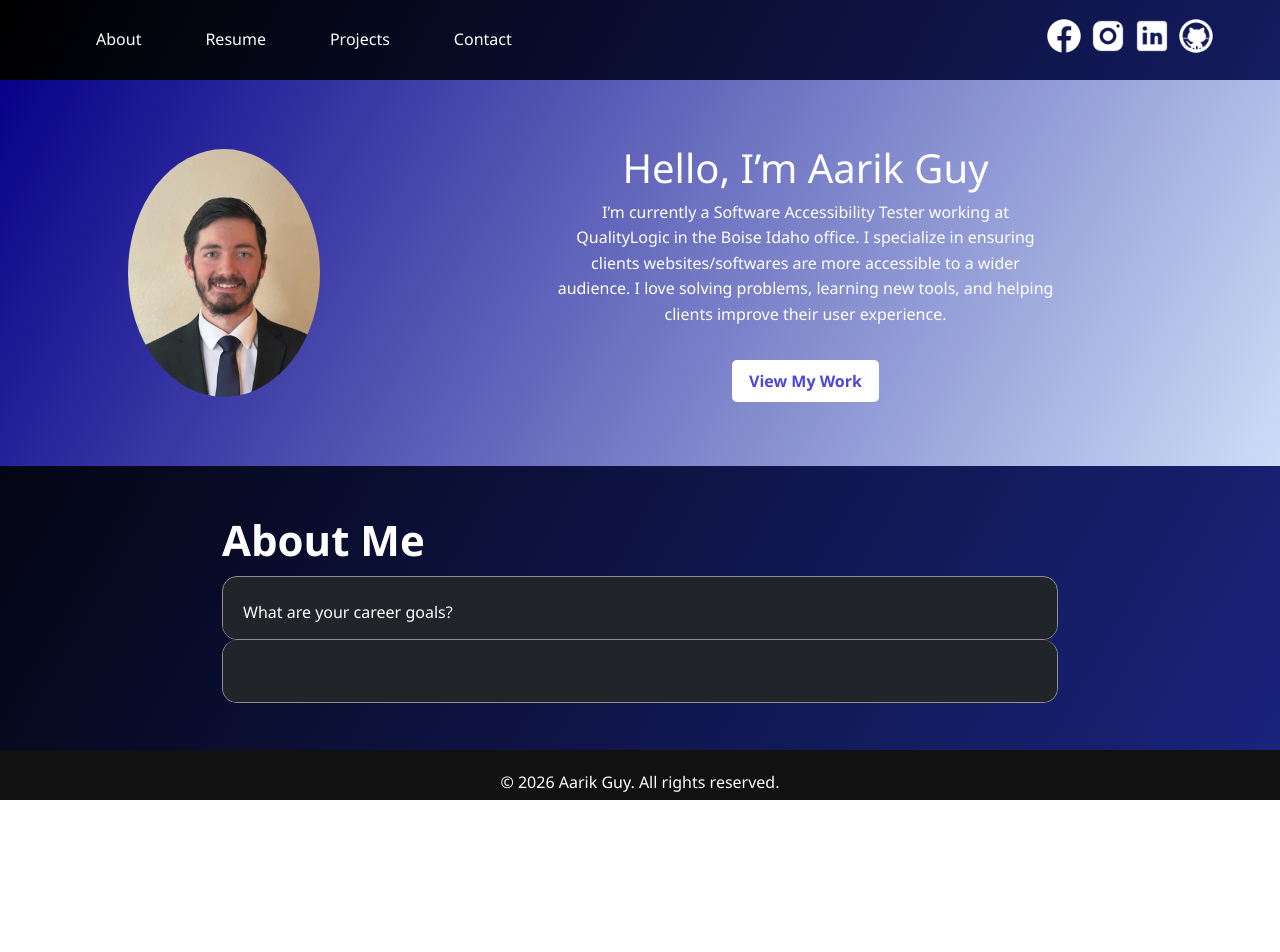
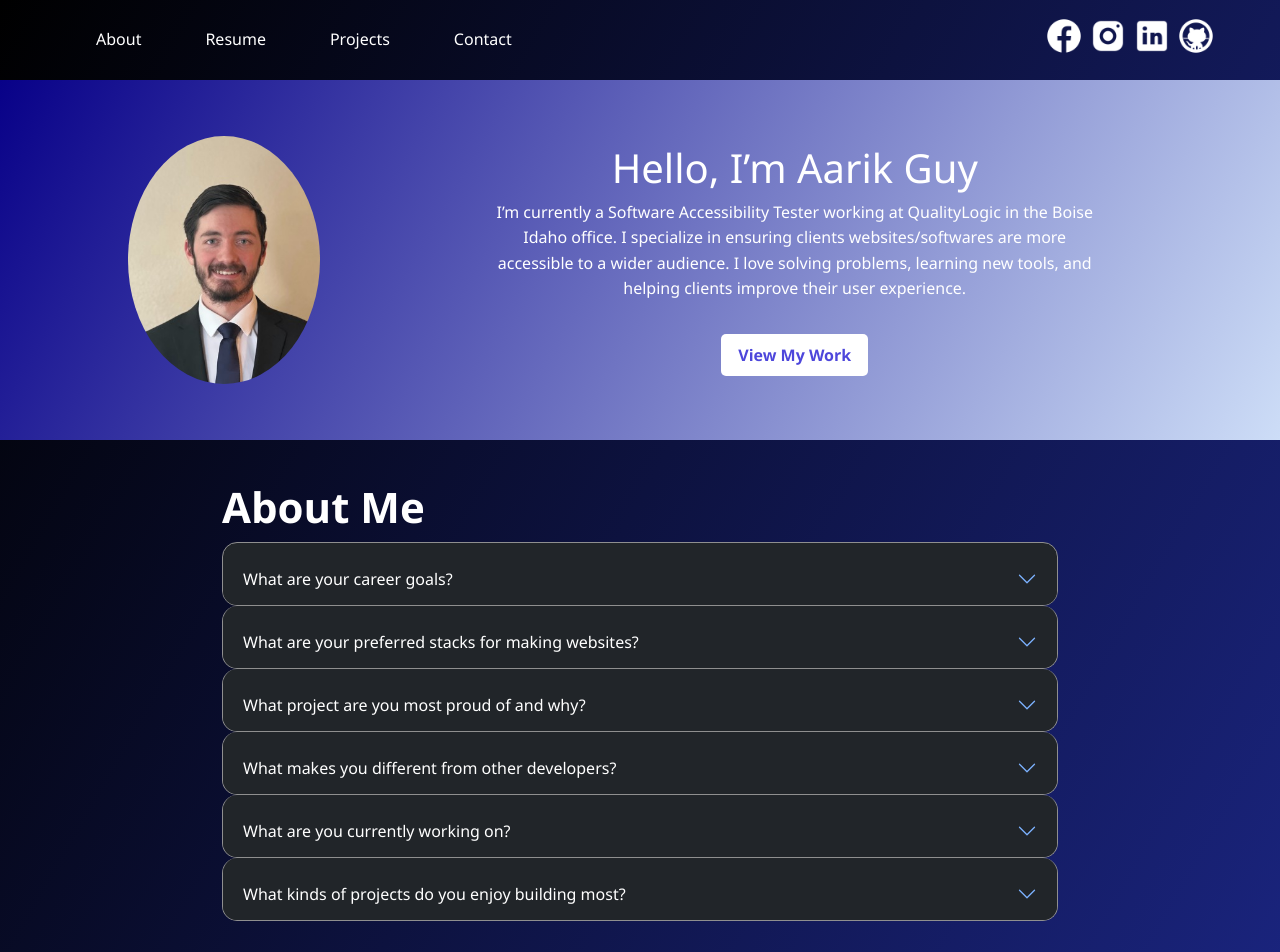
Before and after one commit to AarikGuy/Portfolio, a React (Vite) app in the folder frontend/: page / in a window 1280 px wide. Shown: the top 952 px of the page. Before the commit the page ends 800 px from the top, so only its background shows below. Built offline with nearby package versions, Linux system fonts and the light colour scheme.

Commit message:
Finished FAQ widget

```diff
--- a/frontend/index.html
+++ b/frontend/index.html
@@ -5,7 +5,7 @@
     <link rel="icon" type="image/svg+xml" href="/vite.svg" />
     <link href="https://fonts.googleapis.com/css2?family=Space+Grotesk:wght@400;600&display=swap" rel="stylesheet">
     <meta name="viewport" content="width=device-width, initial-scale=1.0" />
-    <title>Portfolio | Aarik Guy</title>
+    <!-- <title>Portfolio | Aarik Guy</title> -->
   </head>
   <body>
     <div id="root"></div>
--- a/frontend/src/App.css
+++ b/frontend/src/App.css
@@ -135,14 +135,10 @@ nav a {
     /* padding: 3rem 2rem; */
     /* text-align: left; */
     flex: 1;
+    height: 250px;
+    width: 500px;
 }
 
-
-
-.projects-intro{
-    flex: 1;
-    /* text-align: top; */
-}
 
 .projects-pic {
     flex: 1;
@@ -160,7 +156,7 @@ nav a {
     display: flex;
     flex-direction: column;
     align-items: flex-start;
-    margin-left: 22%;
+    margin-left: 17%;
     /* position: static; */
     transform: none;
     text-align: center;
@@ -177,6 +173,10 @@ nav a {
     border-radius: 5px;
     text-decoration: none;
     font-weight: 600;
+}
+
+.btn:focus{
+    border: 2px solid white;
 }
 
 section {
@@ -214,7 +214,7 @@ footer p{
 
 
 .hero-content{
-    max-width: 500px;
+    max-width: 600px;
 }
 
 #contact-info{
@@ -342,3 +342,25 @@ footer p{
     background-color: #212529;
     color: white;
 }
+
+.accordion-button.collapsed:focus-visible{
+    border: 2px solid white;
+}
+
+.accordion-button{
+    color: #6BA3F6;
+}
+
+.accordion-button:focus{
+    outline: none;
+    box-shadow: none;
+}
+
+.accordion-button::after {
+  filter: brightness(0) saturate(100%) invert(67%) sepia(35%) saturate(1123%) hue-rotate(186deg);
+}
+
+.accordion-button:not(.collapsed) {
+  background-color: #383c41;
+  color: white;
+}
--- a/frontend/src/components/About.jsx
+++ b/frontend/src/components/About.jsx
@@ -3,11 +3,27 @@ function About(){
     const FAQs = [
         {
             question: "What are your career goals?",
-            answer: "I plan to get hired as a Software Engineer working in web development with a specialty in accessibility. I enjoy building websites and applications"
+            answer: "I plan to get hired as a Software Engineer working in web development with a specialty in accessibility. I enjoy building websites and applications and I don't plan on slowing down anytime soon."
         },
         {
-            question: "",
-            answer: ""
+            question: "What are your preferred stacks for making websites?",
+            answer: "I enjoy building full-stack web applications using React, JavaScript, HTML, and CSS for the frontend, with C# and ASP.NET/.NET for the backend. I’m also comfortable working with SQL databases and REST APIs."
+        },
+        {
+            question: "What project are you most proud of and why?",
+            answer: "I'm most proud of my capstone project where we built a Wellness App for the Hip&Happy LLC. I enjoy helping and bettering the lives others."
+        },
+        {
+            question: "What makes you different from other developers?",
+            answer: "I never give up on myself. The year 2025 has been one of the hardest years for CS graduates and I make an effort to learn and grow from every failure and shortcoming. A trait I value most in myself is my perseverance to keep moving forward and improving my craft."
+        },
+        {
+            question: "What are you currently working on?",
+            answer: "I am currently working on this website off and on updating information, and I am also working on my indie game that I'm developing in Godot."
+        },
+        {
+            question: "What kinds of projects do you enjoy building most?",
+            answer: "I enjoy a mix of web development and game development."
         }
     ];
 
--- a/frontend/src/pages/Home.jsx
+++ b/frontend/src/pages/Home.jsx
@@ -4,6 +4,7 @@ import About from "../components/About";
 function Home() {
   return (
     <>
+    <title>Home | Portfolio</title>
       <Hero />
       <About />
     </>
--- a/frontend/src/pages/Projects.jsx
+++ b/frontend/src/pages/Projects.jsx
@@ -4,17 +4,14 @@ import projectsImage from "../assets/projectsImage.jpg";
 function Projects() {
   return (
     <>
+    <title>Projects | Portfolio</title>
     <div className="intro">
       <div className="projects-intro">
         <h2>Projects</h2>
         <p>
           Here are some of the projects I’ve built, showcasing my experience in
           full-stack development, test suites, modern web technologies,
-          and personal interests.
-        </p>
-
-        <p>
-          Each project reflects my focus on clean design, usability, and
+          and personal interests. Each project reflects my focus on clean design, usability, and
           building practical, real-world solutions.
         </p>
       </div>
--- a/frontend/src/pages/ResumePage.jsx
+++ b/frontend/src/pages/ResumePage.jsx
@@ -3,6 +3,7 @@ import Resume from "../components/Resume";
 function ResumePage() {
   return (
     <section>
+      <title>Resume | Portfolio</title>
       <h2>Resume</h2>
       <Resume />
     </section>
```
